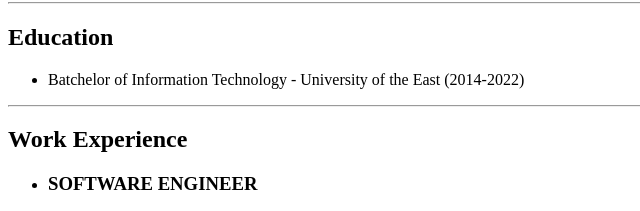
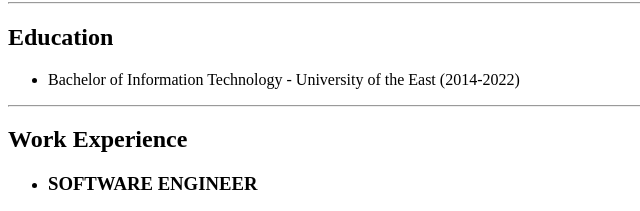
Before and after one commit to bobbygardose/My-Resume, a plain HTML site: page index.html in a window 1280 px wide. Shown: the part 401-612 px from the top of the page, 0-640 px from the left. Drawn offline with Linux system fonts and the light colour scheme.

Commit message:
Update index.html

```diff
--- a/index.html
+++ b/index.html
@@ -14,7 +14,7 @@
     <hr />
     <h2>Education</h2>
     <ul>
-    <li>Batchelor of Information Technology - University of the East (2014-2022)</li>
+    <li>Bachelor of Information Technology - University of the East (2014-2022)</li>
     </ul>
     <hr />
     <h2>Work Experience</h2>
```
